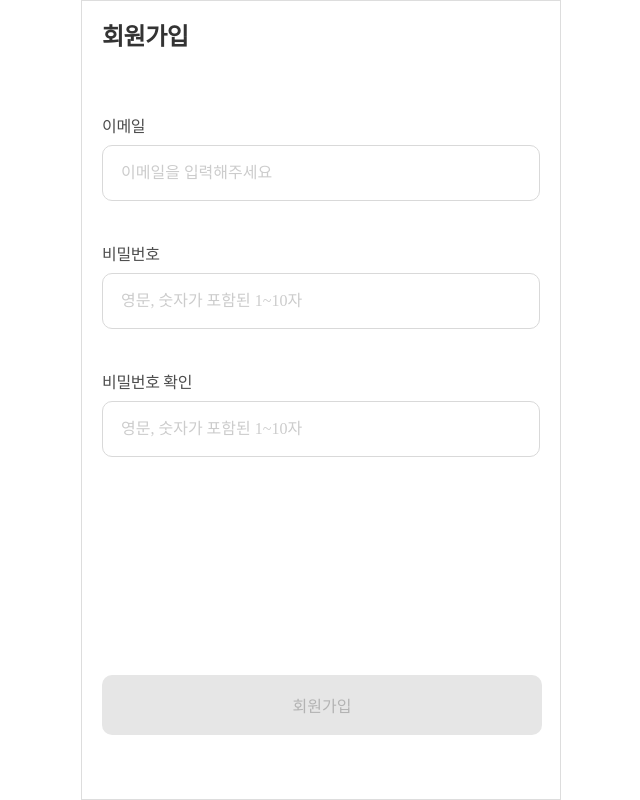
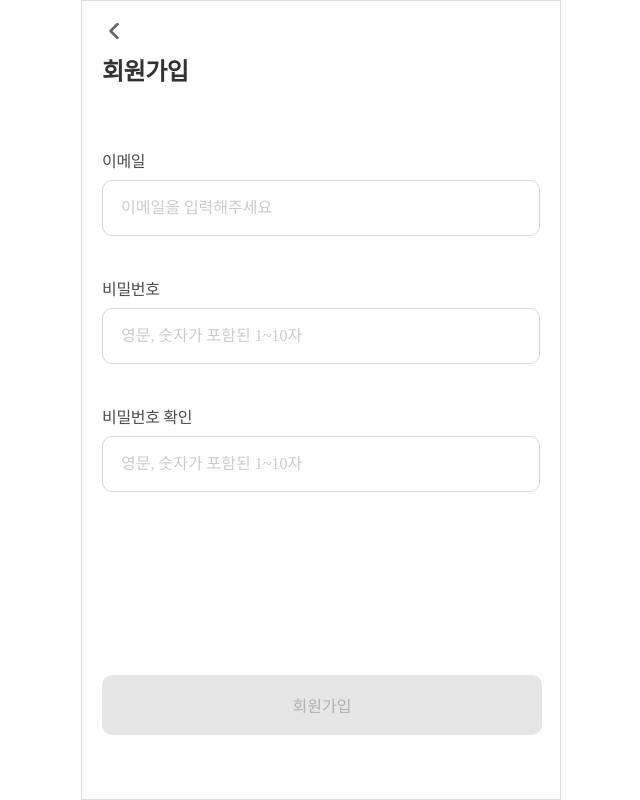
Before and after one commit to hole-in-one-early-bird/recruitime-frontend-react, a React (Create React App) app: page /signup in a window 1280 px wide. Shown: the whole page, without its empty margins (319-959 px from the left). Built offline with nearby package versions, Linux system fonts and the light colour scheme.

Commit message:
#19 feat:회원가입 뒤로가기 추가

```diff
--- a/src/features/auth/signup/ui/SignupForm.tsx
+++ b/src/features/auth/signup/ui/SignupForm.tsx
@@ -42,7 +42,7 @@ export const SignupForm = () => {
 
   return (
     <SignupFormWrapper>
-      <Typography className='title' variant={'largeTitle'}>
+      <Typography className='title' variant={'largeTitle'} style={{ marginTop: '15px' }}>
         회원가입
       </Typography>
       <TextInput
--- a/src/features/auth/signupSuccess/ui/SignupSuccess.tsx
+++ b/src/features/auth/signupSuccess/ui/SignupSuccess.tsx
@@ -12,7 +12,7 @@ export const SignupSuccess = () => {
     <SignupSuccessWrapper>
       <CompleteContainer>
         <Typography className='title' variant={'largeTitle'}>
-          회원가입이 완료되었어요!
+          로그인이 완료되었어요!
         </Typography>
         <DesContainer>
           <div className='des'>
--- a/src/shared/ui/layout/Header.tsx
+++ b/src/shared/ui/layout/Header.tsx
@@ -56,6 +56,18 @@ export const Header = () => {
               <img src={process.env.PUBLIC_URL + '/images/icon/homeIcon.png'} alt='homeIcon' />
             </Link>
           </HeaderContainer>
+        );
+      case ROUTES_PATH.signup:
+        return (
+          <>
+            <HeaderContainer style={{ justifyContent: 'center' }}>
+              <BackIcon
+                src={`${process.env.PUBLIC_URL}/images/icon/arrowIcon.png`}
+                alt='arrowIcon'
+                onClick={handlePreviousClick}
+              />
+            </HeaderContainer>
+          </>
         );
       case ROUTES_PATH.mypage:
       case ROUTES_PATH.userInfo:
@@ -131,7 +143,7 @@ const HeaderContainer = styled.div`
   position: relative;
   display: flex;
   align-items: center;
-  padding: 12px 0;
+  padding: 10px 020px;
   .chat {
     position: absolute;
     left: 40px;
```
